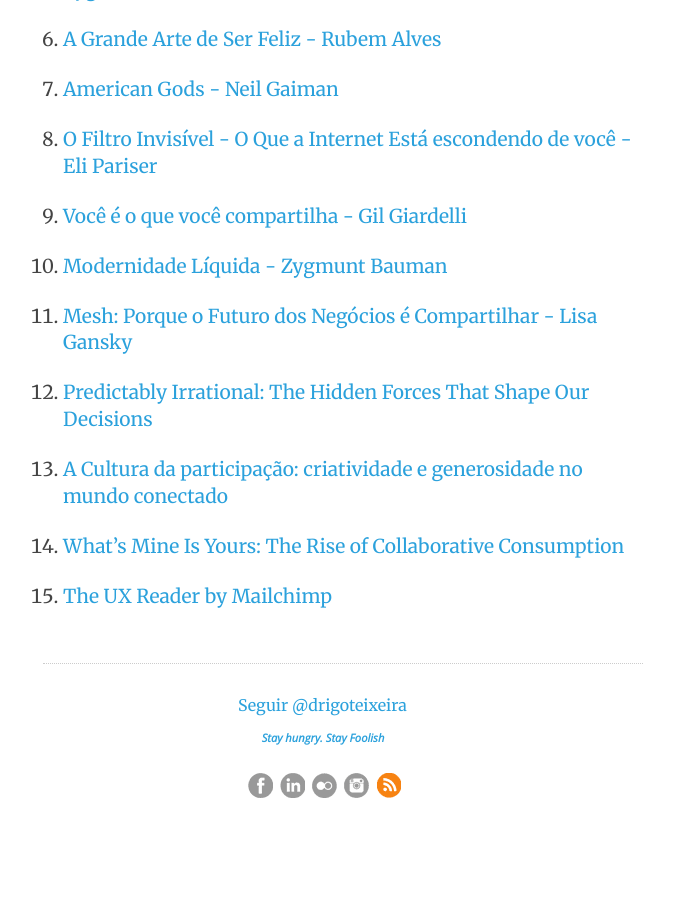
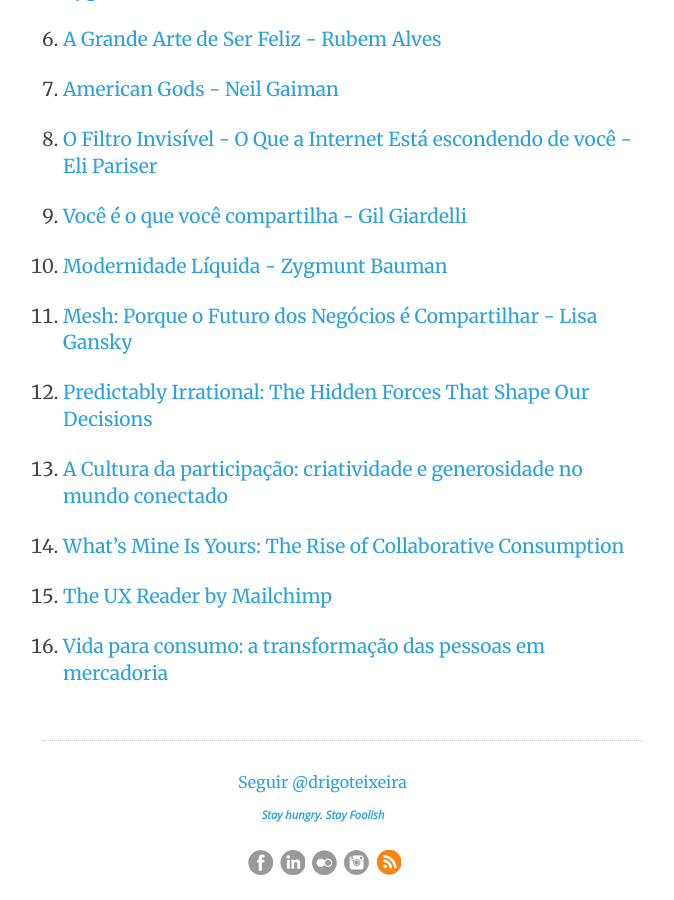
Before and after one commit to drigoteixeira/drigoteixeira.github.io, a Jekyll site: the page built from _posts/2015-01-16-livros-2015.md, in a window 1280 px wide and 900 px high, scrolled down 919 px. Shown: the whole window, without its empty margins (317-991 px from the left). Built offline with Jekyll 4.4.1, drawn with Linux system fonts in a browser that asks for light colours; nearby versions of some CDN libraries; comment, search, counter and statistics services are not loaded; before the commit the page ends 1742 px from its top, so only the background shows below that.

Commit message:
Update 2015-01-16-livros-2015.md

```diff
--- a/_posts/2015-01-16-livros-2015.md
+++ b/_posts/2015-01-16-livros-2015.md
@@ -29,3 +29,4 @@
 13. [A Cultura da participação: criatividade e generosidade no mundo conectado](http://www.amazon.com.br/dp/B008ND82PQ)
 14. [What's Mine Is Yours: The Rise of Collaborative Consumption](http://www.amazon.com.br/dp/B003VIWNEO)
 15. [The UX Reader by Mailchimp](http://theuxreader.com/)
+16. [Vida para consumo: a transformação das pessoas em mercadoria](http://www.amazon.com.br/dp/B00902GXK0)
```
